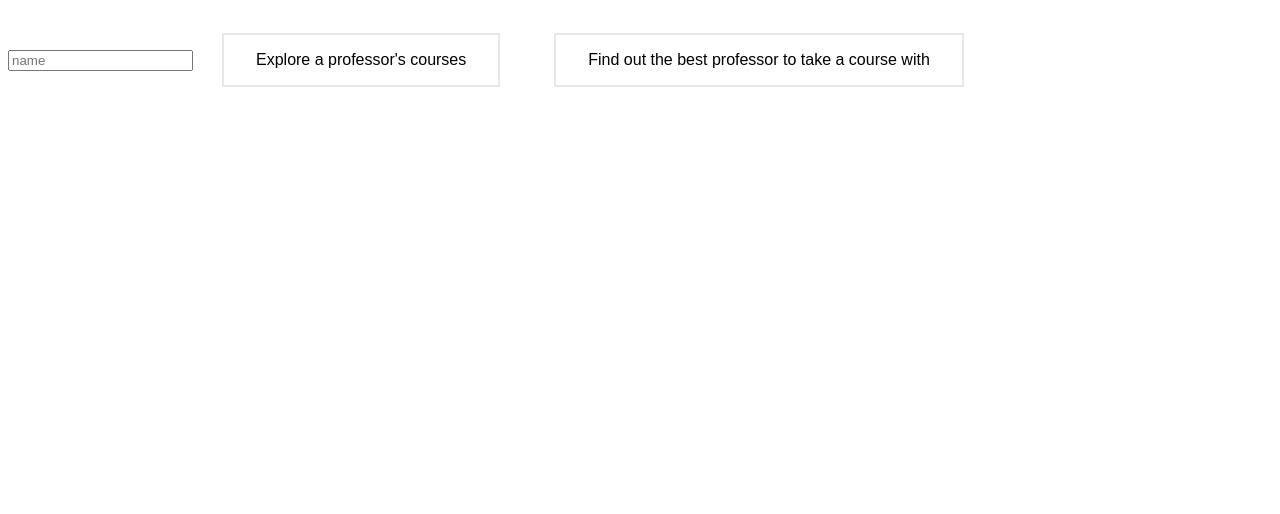
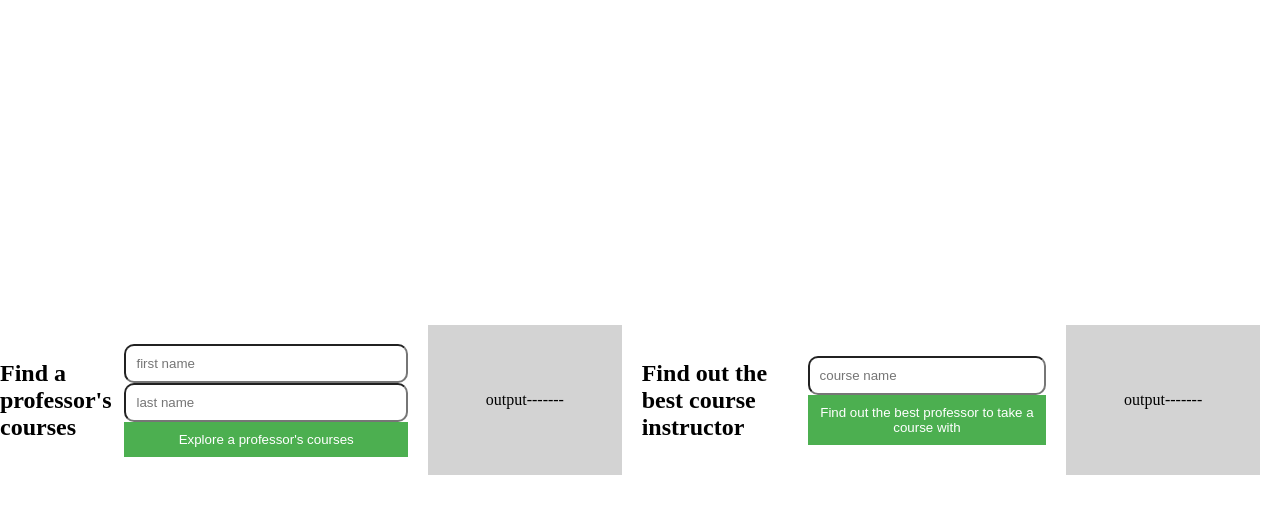
Before and after one commit to elnzh/CPSC310_InsightUBC, a website: page frontend/public/index.html in a window 1280 px wide. Drawn offline with Linux system fonts and the light colour scheme.

Commit message:
added front end base code, fixed an error in REST endpoint

```diff
--- a/frontend/public/frontend.js
+++ b/frontend/public/frontend.js
@@ -1,21 +1,25 @@
+import React,{useState,useEffect} from 'react'
+
+
 let httpRequest;
 
-document.getElementById("user1_button").addEventListener("Explore a professor's courses", handleUser1Button);
-document.getElementById("user2_button").addEventListener("Find out the best professor to take a course with", handleUser2Button);
+document.getElementById("user1_button").addEventListener("click", handleUser1Button);
+document.getElementById("user2_button").addEventListener("click", handleUser2Button);
 
 let inputbtn = document.getElementById("input")
 function handleUser1Button() {
 	let name  = inputbtn.innerText;
-	let baseURI = "http://dfghj/courses/profs/alex"
+	//let baseURI = "http://dfghj/courses/profs/alex"
 	// httpRequest = new XMLHttpRequest();
 	// httpRequest.send( {
 	//
 	//
 	// 	`${baseURI}/${name}`
 	// })
-	// httpRequest.open("GET", "/style.css");
-	//httpRequest.send();
+
 }
+
+
 
 function handleUser2Button() {
 	//alert("");
--- a/frontend/public/index.html
+++ b/frontend/public/index.html
@@ -6,9 +6,28 @@
     <link href="/style.css" rel="stylesheet"/>
 </head>
 <body>
-<label for="prof-name"></label><input placeholder="name" value="" id="prof-name" />
-<button id="user1_button" class="button" >Explore a professor's courses</button>
-<button id="user2_button" class="button">Find out the best professor to take a course with</button>
 <script type="text/javascript" src="/frontend.js"></script>
+	<h2>Find a professor's courses</h2>
+	<form>
+		<label for="prof_fname"></label><input placeholder="first name" value="" id="prof_fname" />
+		<label for="prof_lname"></label><input  placeholder="last name" value="" id="prof_lname" />
+		<button id="user1_button" class="button" >Explore a professor's courses</button>
+	</form>
+	<div>
+		<p>output-------</p>
+	</div>
+	<br>
+	<br>
+	<br>
+	<h2>Find out the best course instructor</h2>
+	<form>
+		<label for="course_name"></label><input placeholder="course name" value="" id="course_name" />
+
+		<button id="user2_button" class="button">Find out the best professor to take a course with</button>
+	</form>
+	<div>
+		<p>output-------</p>
+	</div>
+
 </body>
 </html>
--- a/frontend/public/style.css
+++ b/frontend/public/style.css
@@ -1,17 +1,88 @@
-.button {
-	padding: 16px 32px;
-	text-align: center;
-	margin: 25px 25px;
-	font-size: 16px;
-	background-color: white;
-	transition-duration: 0.4s;
-	color: black;
-	border: 2px solid #e7e7e7;
 
+/*.container{*/
+/*	display:flex;*/
+/*	flex-direction:column;*/
+/*	justify-content: center;*/
+/*	align-items: center;*/
+/*	padding:25px;*/
+
+/*}*/
+/*.outputBox{*/
+/*	width: 300px;*/
+/*	height: 100px;*/
+/*	border: 1px solid blue;*/
+/*}*/
+
+
+/*input {*/
+/*	width: 100%;*/
+/*	margin-bottom: 10px;*/
+/*	padding: 8px;*/
+/*	box-sizing: border-box;*/
+/*}*/
+
+/*button {*/
+/*	padding: 31px 32px;*/
+/*	text-align: center;*/
+/*	margin: 25px 25px;*/
+/*	font-size: 16px;*/
+/*	background-color: white;*/
+/*	transition-duration: 0.4s;*/
+/*	color: black;*/
+/*	border: 2px solid #e7e7e7;*/
+
+/*	!*width: 100%;*!*/
+/*	!*padding: 10px;*!*/
+/*	!*background-color: #4caf50;*!*/
+/*	!*color: white;*!*/
+/*	!*border: none;*!*/
+/*	!*cursor: pointer;*!*/
+
+/*}*/
+
+/*.button:hover {*/
+/*    cursor: pointer;*/
+/*	background-color: #e7e7e7;*/
+
+/*}*/
+
+
+
+ body {
+	 display: flex;
+	 justify-content: center;
+	 align-items: center;
+	 height: 100vh;
+	 margin: 0;
+ }
+
+.container {
+	display: flex;
 }
 
-.button:hover {
-    cursor: pointer;
-	background-color: #e7e7e7;
+div {
+	width: 300px;
+	padding: 50px;
+	margin: 20px;
+	background-color: lightgrey;
+	box-sizing: border-box;
+	text-align: center;
+}
 
+
+
+input {
+	width: 100%;
+	padding: 10px 10px 10px 10px;
+	box-sizing: border-box;
+	border-radius:10px;
 }
+
+button {
+	width: 100%;
+	padding: 10px;
+	background-color: #4caf50;
+	color: white;
+	border: none;
+	cursor: pointer;
+}
```
Also changed, not shown: src/rest/Server.ts (+6 -5 lines), test/rest/Server.spec.ts (+40 -42 lines).
